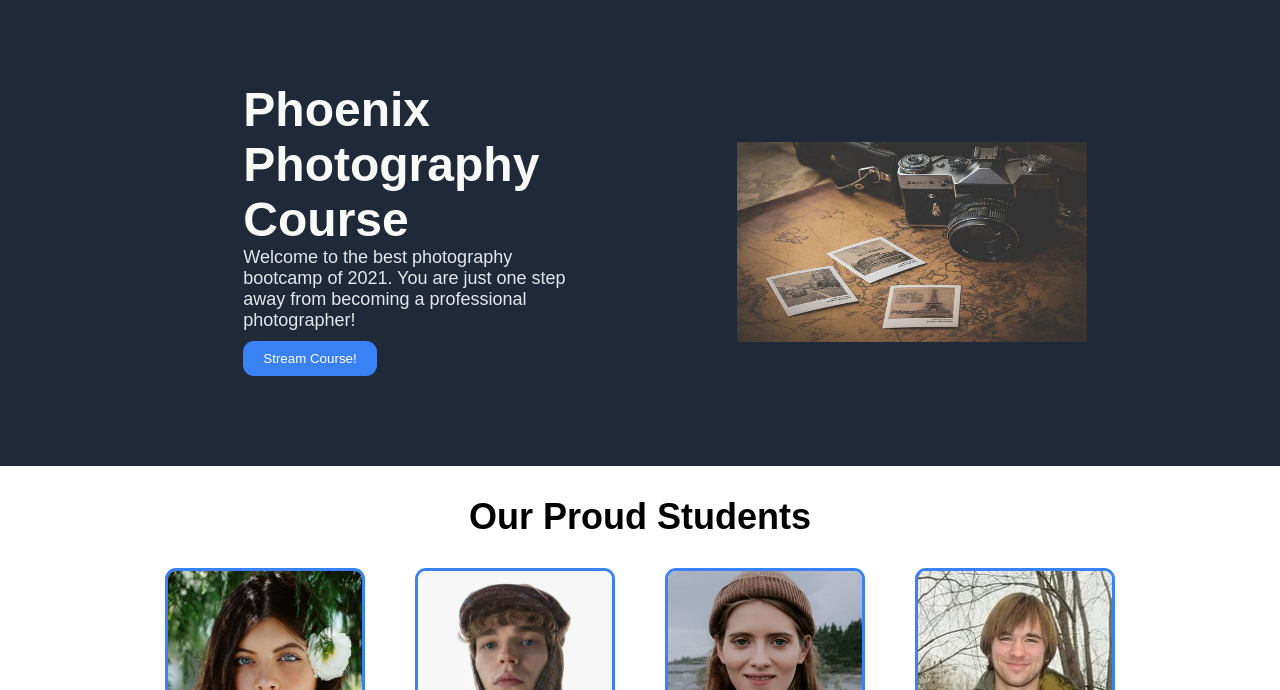
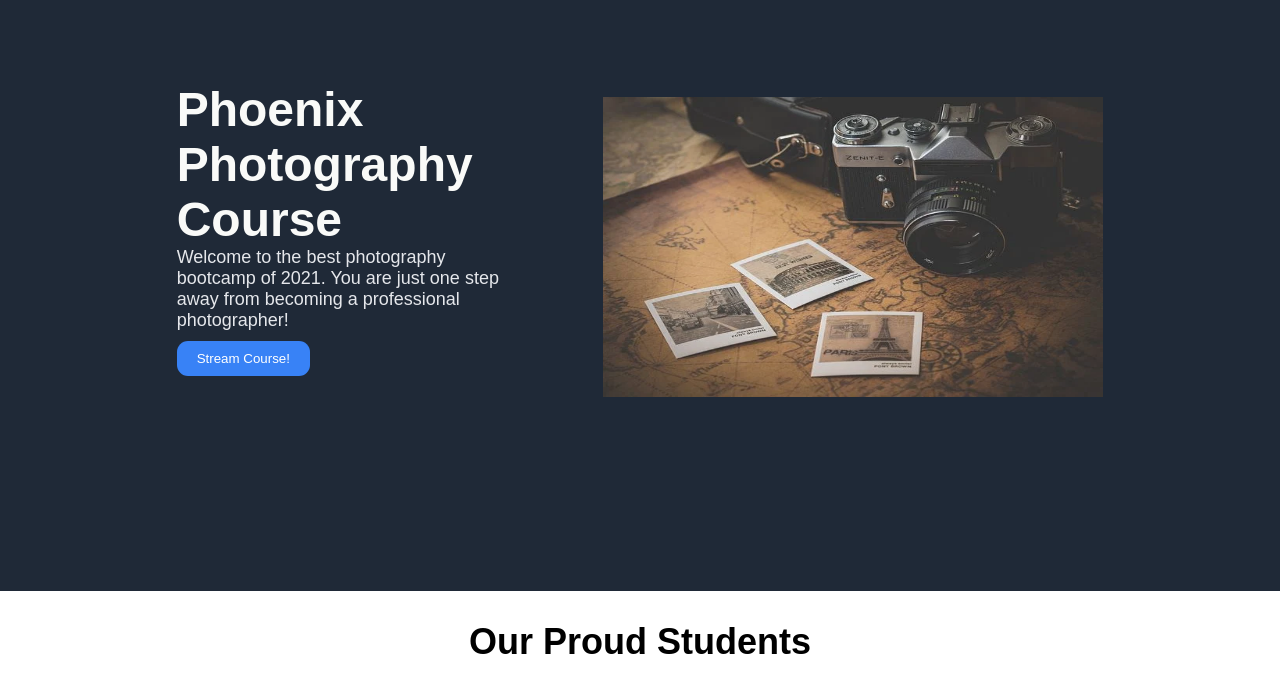
Before and after one commit to arpittaneja/Landing-Page, a plain HTML site: page index.html in a window 1280 px wide. Shown: the part 102-792 px from the top of the page. Drawn offline with Linux system fonts and the light colour scheme.

Commit message:
minor spelling changes and hero image size readjusted

```diff
--- a/css/style.css
+++ b/css/style.css
@@ -49,6 +49,7 @@ header div img {
 
 .hero {
   display: flex;
+  flex-flow: row nowrap;
   justify-content: space-evenly;
   background-color: #1f2937;
   padding-bottom: 90px;
@@ -74,14 +75,15 @@ header div img {
   margin-bottom: 10px;
 }
 
-.heroright {
-  margin-right: 50px;
-  margin-top: 60px;
+.heroright{
+margin-top: 15px;;
+  margin-right: 100px;
+  margin-bottom: 100px;;
 }
 
 .heroright img {
-  width: 350px;
-  height: 200px;
+  width: 500px;
+  height: 300px;
 }
 
 button {
--- a/index.html
+++ b/index.html
@@ -50,7 +50,7 @@
             <div class="two"><img src="img/two.jpeg" alt="second alumni">Max Miller <br>Lead Wildlife Photographer,
                 Starship Entertainment</div>
             <div class="three"><img src="img/three.jpeg" alt="third alumni">Monika David <br> Assistant Lead
-                Photographer, HYBE International</div>
+                Photographer, HYBE Internationals</div>
             <div class="four"><img src="img/four.jpg" alt="fourth alumni">Brad Paul<br> Freelance Product Photographer
             </div>
         </div>
```
